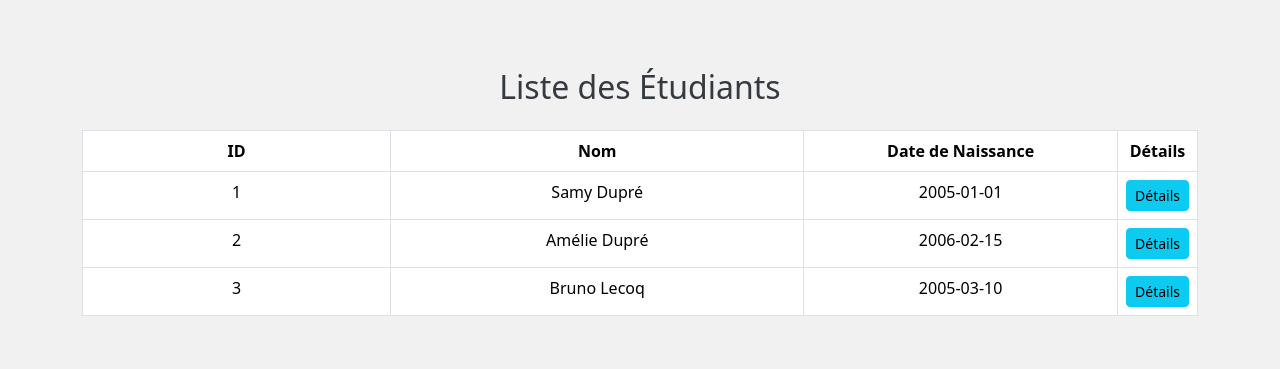
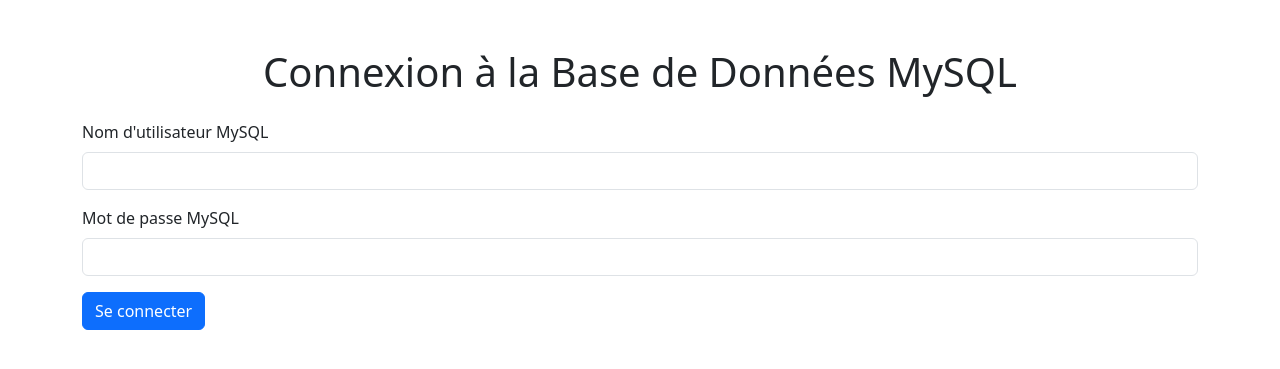
Before and after one commit to TesnimeJamali/tp-php, a PHP site: page / in a window 1280 px wide. Shown: the top 369 px of the page. Run offline with PHP 8.4, Linux system fonts and the light colour scheme; data comes from the database, SQL or seed files in the repository; both versions use the stored data as it was before the commit.

Commit message:
adding login

```diff
--- a/exercice_4/index.php
+++ b/exercice_4/index.php
@@ -1,45 +1,25 @@
-<?php
-require_once 'connexion.php';
-$db = ConnexionBD::getInstance();
-$query = $db->query("SELECT * FROM student");
-$results = $query->fetchAll(PDO::FETCH_OBJ);
-?>
 <!DOCTYPE html>
 <html lang="fr">
 <head>
     <meta charset="UTF-8">
     <meta name="viewport" content="width=device-width, initial-scale=1.0">
-    <title>Liste des Étudiants</title>
+    <title>Connexion à la Base de Données</title>
     <link href="https://cdn.jsdelivr.net/npm/bootstrap@5.3.0-alpha1/dist/css/bootstrap.min.css" rel="stylesheet">
-    <link rel="stylesheet" href="style.css">
 </head>
 <body>
 <div class="container mt-5">
-    <h1 class="text-center mb-4">Liste des Étudiants</h1>
-    <?php if ($results): ?>
-        <table class="table table-bordered">
-            <thead class="thead-dark">
-                <tr>
-                    <th>ID</th>
-                    <th>Nom</th>
-                    <th>Date de Naissance</th>
-                    <th>Détails <i class="bi bi-info-circle-fill"></i> </th>
-                </tr>
-            </thead>
-            <tbody>
-                <?php foreach ($results as $student): ?>
-                    <tr>
-                        <td><?php echo htmlspecialchars($student->id); ?></td>
-                        <td><?php echo htmlspecialchars($student->name); ?></td>
-                        <td><?php echo htmlspecialchars($student->birth_date); ?></td>
-                        <td><a href="detailEtudiant.php?id=<?php echo htmlspecialchars($student->id); ?>" class="btn btn-info btn-sm">Détails <i class="bi bi-info-circle-fill"></i> </a></td>
-                    </tr>
-                <?php endforeach; ?>
-            </tbody>
-        </table>
-    <?php else: ?>
-        <p>Aucun étudiant trouvé.</p>
-    <?php endif; ?>
+    <h1 class="text-center mb-4">Connexion à la Base de Données MySQL</h1>
+    <form action="setup.php" method="POST">
+        <div class="mb-3">
+            <label for="db_user" class="form-label">Nom d'utilisateur MySQL</label>
+            <input type="text" class="form-control" id="db_user" name="db_user" required>
+        </div>
+        <div class="mb-3">
+            <label for="db_pass" class="form-label">Mot de passe MySQL</label>
+            <input type="password" class="form-control" id="db_pass" name="db_pass" required>
+        </div>
+        <button type="submit" class="btn btn-primary">Se connecter</button>
+    </form>
 </div>
 </body>
 </html>
--- a/exercice_4/style.css
+++ /dev/null
@@ -1,39 +0,0 @@
-
-h1 {
-    font-size: 2rem;
-    color: #343a40;
-}
-.table {
-    background-color: #cbdef1;
-}
-
-body {
-    background-color: #f1f1f1;
-    padding: 20px;
-}
-
-.table tbody tr:hover {
-    background-color: #a5c9ed;
-}
-/* Adjust the column widths and center text */
-th, td {
-    text-align: center; /* Center the content */
-}
-
-
-/* Adjust the column widths and center text */
-th, td {
-    text-align: center; /* Center the content */
-}
-
-th:nth-child(1), td:nth-child(1) {
-    width: 30%; /* Smaller width for ID */
-}
-
-th:nth-child(2), td:nth-child(2) {
-    width: 40%; /* Smaller width for Name */
-}
-
-th:nth-child(3), td:nth-child(3) {
-    width: 30%; /* Smaller width for Date */
-}
```
Also changed, not shown: exercice_4/database.sql (deleted, +0 -11 lines), exercice_4/detailEtudiant.php (deleted, +0 -120 lines), exercice_4/setup.php (added, +61 -0 lines), exercice_4/students.php (added, +60 -0 lines), exercice_4/info-circle-fill.svg (deleted).
